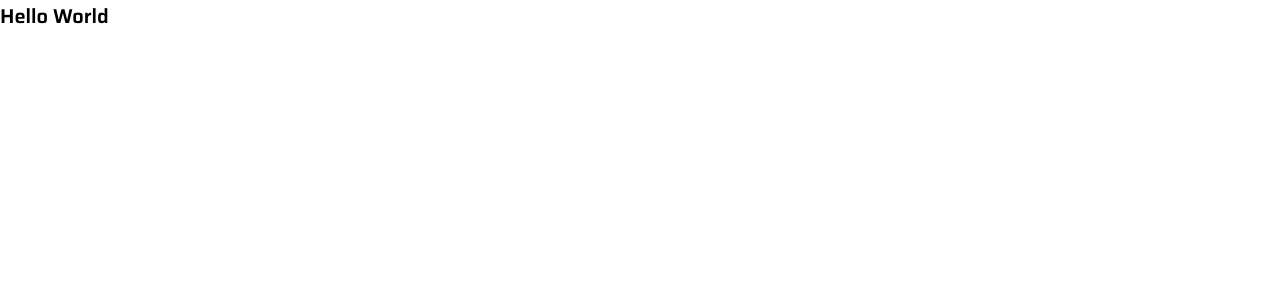
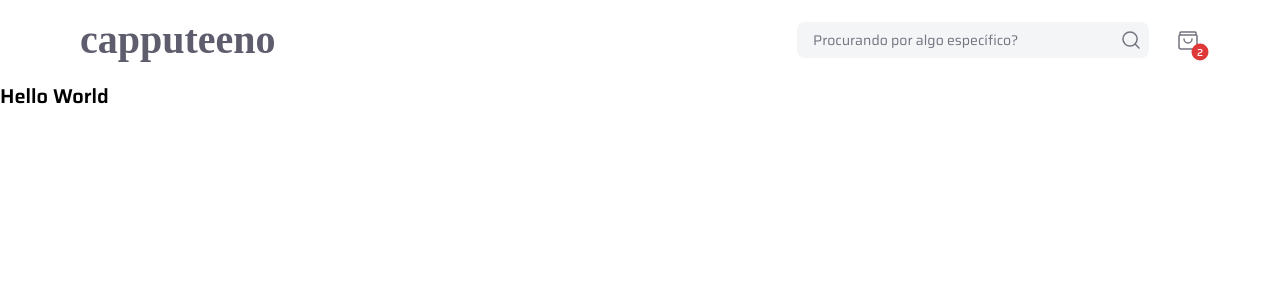
Before and after one commit to Matan18/rocketseat-challenge, a Next.js app: page / in a window 1280 px wide. Shown: the top 300 px of the page. Built offline with nearby package versions, Linux system fonts and the light colour scheme; a web font is replaced by a local one.

Commit message:
feat(header): component who appears in every page

```diff
--- /dev/null
+++ b/src/components/Molecules/Header/index.tsx
@@ -0,0 +1,16 @@
+import { Logo } from '../../Atoms/Logo';
+import { SearchBox } from '../../Atoms/SearchBox';
+import { ShippingBag } from '../../Atoms/ShippingBag';
+import { StyledHeaderContainer, StyledHeaderContent } from './styles';
+
+export const Header = () => (
+  <StyledHeaderContainer>
+    <StyledHeaderContent>
+      <Logo />
+      <div>
+        <SearchBox />
+        <ShippingBag />
+      </div>
+    </StyledHeaderContent>
+  </StyledHeaderContainer>
+);
--- /dev/null
+++ b/src/components/Molecules/Header/styles.ts
@@ -0,0 +1,21 @@
+import styled from 'styled-components';
+
+export const StyledHeaderContainer = styled.header`
+  width: 100%;
+  height: 8rem;
+`;
+
+export const StyledHeaderContent = styled.div`
+  height: 100%;
+  max-width: 1120px;
+  margin: 0 auto;
+
+  display: flex;
+  align-items: center;
+  justify-content: space-between;
+
+  > div {
+    display: flex;
+    align-items: center;
+  }
+`;
--- a/src/pages/_app.tsx
+++ b/src/pages/_app.tsx
@@ -1,5 +1,6 @@
 import type { AppProps } from 'next/app';
 import { ThemeProvider } from 'styled-components';
+import { Header } from '../components/Molecules/Header';
 import { GlobalStyles } from '../styles/globalStyles';
 import { theme } from '../styles/theme';
 
@@ -8,6 +9,7 @@ export default ({
   pageProps,
 }: AppProps) => (
   <ThemeProvider theme={theme}>
+    <Header />
     <Component {...pageProps} />
     <GlobalStyles />
   </ThemeProvider>
```
